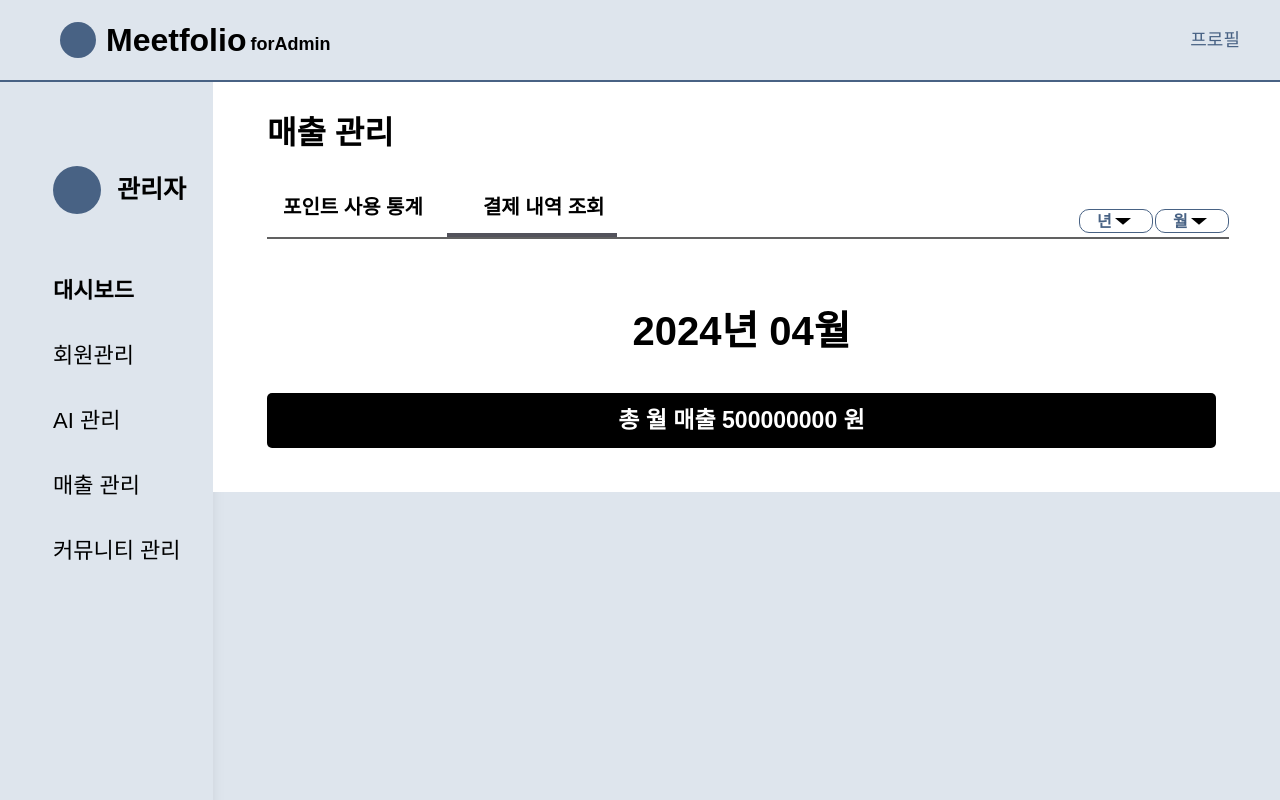
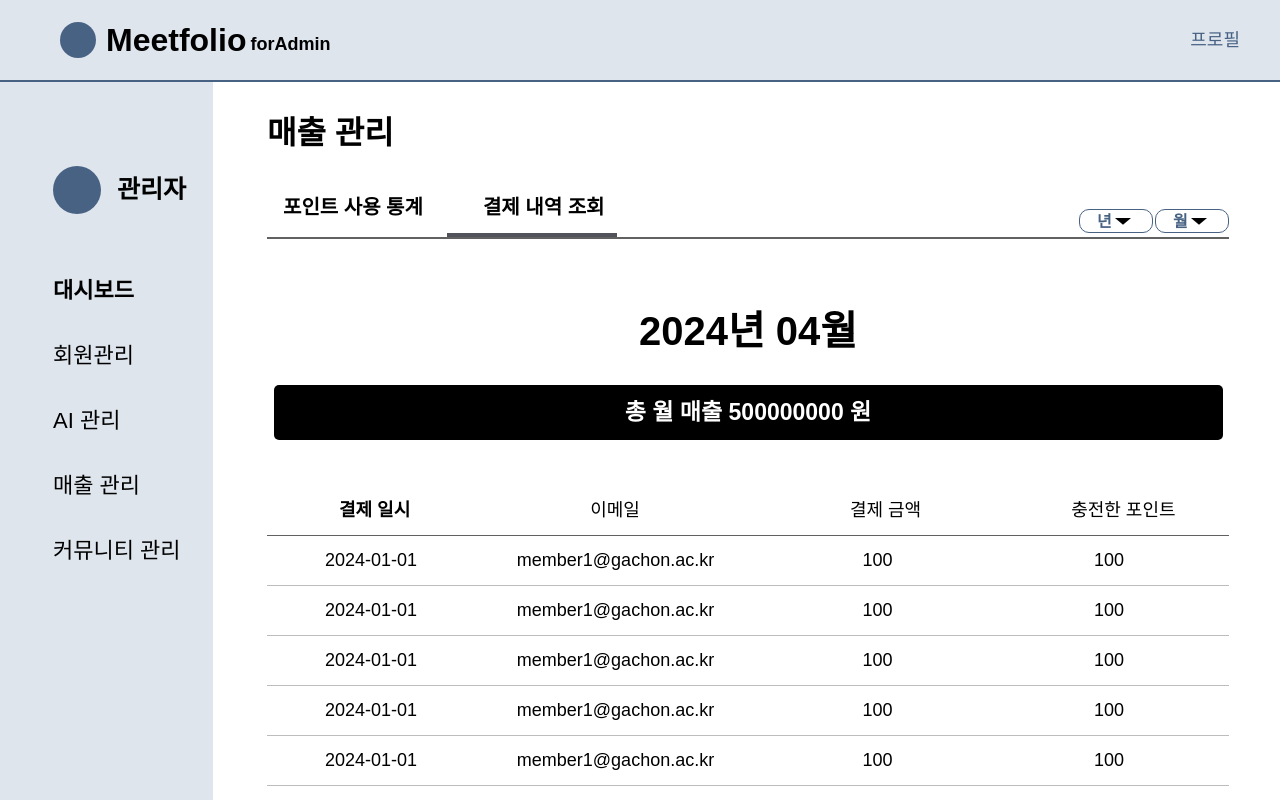
Before and after one commit to Meetfolio-Project-CodeZ-Team/Frontend, a Next.js app: page /Admin/points in a window 1280 px wide. Both pictures are taken after a click on the element "결제 내역 조회". Shown: the top 800 px of the page. Built offline with nearby package versions, Linux system fonts and the light colour scheme.

Commit message:
✨ [feat]: 결제내역 조회 UI

```diff
--- a/src/app/components/admin/point/PaymentAnal.tsx
+++ b/src/app/components/admin/point/PaymentAnal.tsx
@@ -1,3 +1,7 @@
+import { PAYMENT_H } from '@/app/constants/admin'
+import { mookPoint } from './mookpoint'
+import PointInfo from './PointInfo'
+
 interface PaymentAnalProps {
   year: string
   month: string
@@ -6,13 +10,31 @@ interface PaymentAnalProps {
 const PaymentAnal = (paymentAnal: PaymentAnalProps) => {
   const { year, month, totalSales } = paymentAnal
   return (
-    <div className="flex flex-col items-center gap-y-8 mt-[62px]">
+    <div className="flex flex-col items-center gap-y-6 mt-[62px]">
       <div className="text-[40px] font-bold">
         {year}년 {month}월
       </div>
       <div className="flex items-center w-[949px] justify-center text-white text-[23px] font-bold h-[auto] rounded-[5px] bg-black py-[10px]">
         총 월 매출 {totalSales} 원
       </div>
+      <div className="flex flex-col w-[962px] h-[530px] mt-[22px] ">
+        <div className="flex w-[962px] h-[50px] pl-[72px] border-b border-[#616161] items-center text-black text-lg">
+          <div className="font-bold">{PAYMENT_H[0]}</div>
+          <div className="ml-[180px] ">{PAYMENT_H[1]}</div>
+          <div className="ml-[210px]">{PAYMENT_H[2]}</div>
+          <div className="ml-[150px]">{PAYMENT_H[3]}</div>
+        </div>
+        <div className="flex flex-col h-[480px] overflow-y-auto scrollbar-hide">
+          {mookPoint.map((point, i) => (
+            <PointInfo
+              createdAt={point.createdAt}
+              email={point.email}
+              payment={point.payment}
+              point={point.point}
+            />
+          ))}
+        </div>
+      </div>
     </div>
   )
 }
--- /dev/null
+++ b/src/app/components/admin/point/PointInfo.tsx
@@ -0,0 +1,21 @@
+interface PointInfoProps {
+  createdAt: string
+  email: string
+  payment: number
+  point: number
+}
+const PointInfo = (pointInfo: PointInfoProps) => {
+  const { createdAt, email, payment, point } = pointInfo
+  return (
+    <div className="flex flex-col w-[962px] h-[50px]">
+      <div className="flex w-[962px] h-[50px] border-b border-[#BDBDBD] items-center text-lg">
+        <div className="w-[208px] text-center">{createdAt}</div>
+        <div className="w-[281px] text-center">{email}</div>
+        <div className="w-[243px] text-center">{payment}</div>
+        <div className="w-[220px] text-center">{point}</div>
+      </div>
+    </div>
+  )
+}
+
+export default PointInfo
--- /dev/null
+++ b/src/app/components/admin/point/mookpoint.ts
@@ -0,0 +1,92 @@
+export const mookPoint = [
+  {
+    createdAt: '2024-01-01',
+    email: 'member1@gachon.ac.kr',
+    payment: 100,
+    point: 100,
+  },
+  {
+    createdAt: '2024-01-01',
+    email: 'member1@gachon.ac.kr',
+    payment: 100,
+    point: 100,
+  },
+  {
+    createdAt: '2024-01-01',
+    email: 'member1@gachon.ac.kr',
+    payment: 100,
+    point: 100,
+  },
+  {
+    createdAt: '2024-01-01',
+    email: 'member1@gachon.ac.kr',
+    payment: 100,
+    point: 100,
+  },
+  {
+    createdAt: '2024-01-01',
+    email: 'member1@gachon.ac.kr',
+    payment: 100,
+    point: 100,
+  },
+  {
+    createdAt: '2024-01-01',
+    email: 'member1@gachon.ac.kr',
+    payment: 100,
+    point: 100,
+  },
+  {
+    createdAt: '2024-01-01',
+    email: 'member1@gachon.ac.kr',
+    payment: 100,
+    point: 100,
+  },
+  {
+    createdAt: '2024-01-01',
+    email: 'member1@gachon.ac.kr',
+    payment: 100,
+    point: 100,
+  },
+  {
+    createdAt: '2024-01-01',
+    email: 'member1@gachon.ac.kr',
+    payment: 100,
+    point: 100,
+  },
+  {
+    createdAt: '2024-01-01',
+    email: 'member1@gachon.ac.kr',
+    payment: 100,
+    point: 100,
+  },
+  {
+    createdAt: '2024-01-01',
+    email: 'member1@gachon.ac.kr',
+    payment: 100,
+    point: 100,
+  },
+  {
+    createdAt: '2024-01-01',
+    email: 'member1@gachon.ac.kr',
+    payment: 100,
+    point: 100,
+  },
+  {
+    createdAt: '2024-01-01',
+    email: 'member1@gachon.ac.kr',
+    payment: 100,
+    point: 100,
+  },
+  {
+    createdAt: '2024-01-01',
+    email: 'member1@gachon.ac.kr',
+    payment: 100,
+    point: 100,
+  },
+  {
+    createdAt: '2024-01-01',
+    email: 'member1@gachon.ac.kr',
+    payment: 100,
+    point: 100,
+  },
+]
--- a/src/app/constants/admin.ts
+++ b/src/app/constants/admin.ts
@@ -54,3 +54,4 @@ export const MONTH = [
   '11',
   '12',
 ]
+export const PAYMENT_H = ['결제 일시', '이메일', '결제 금액', '충전한 포인트']
```
